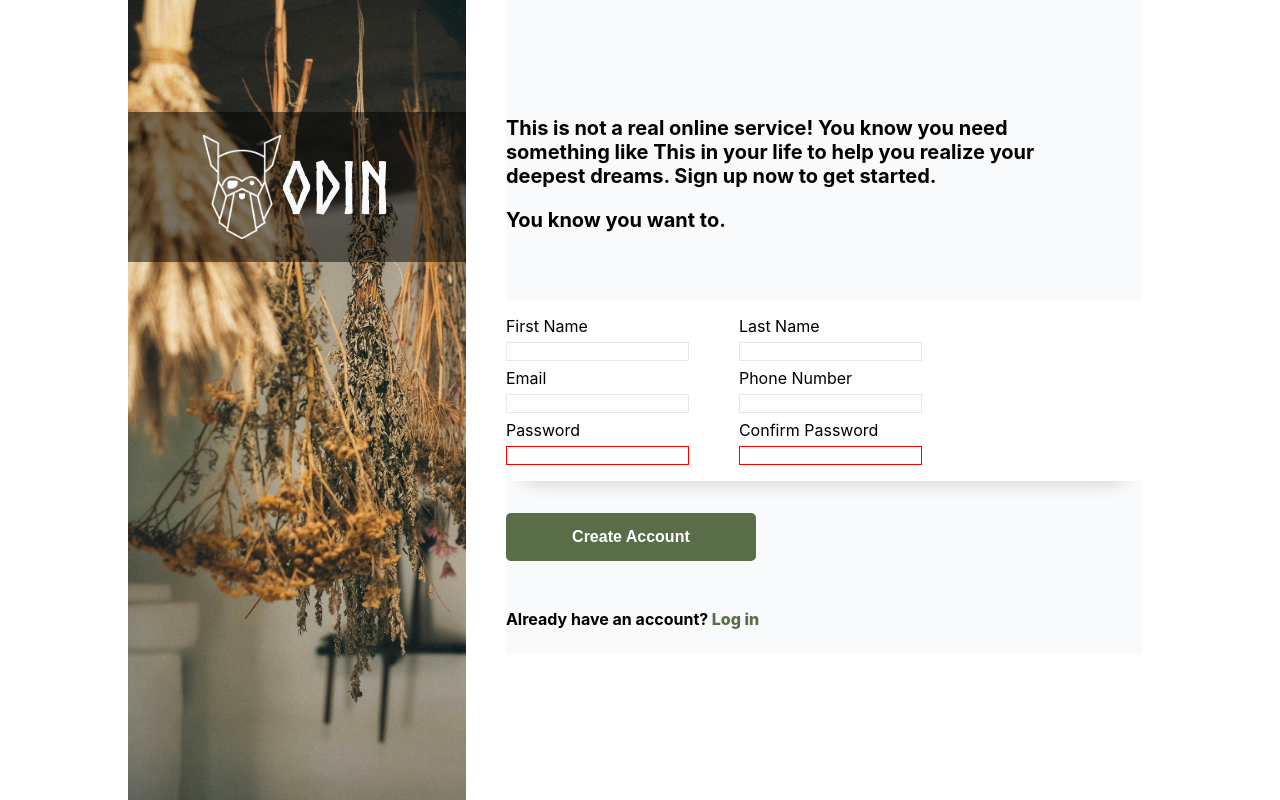
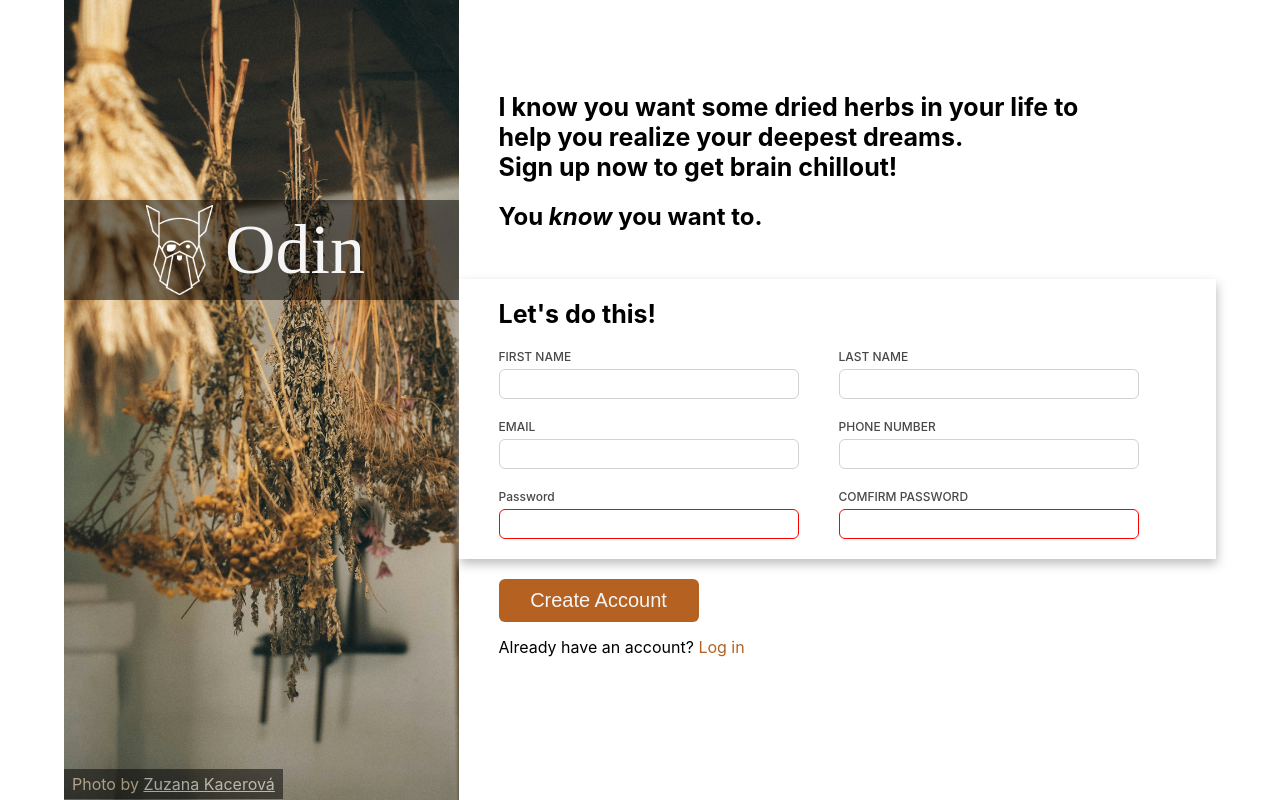
Before and after one commit to akristijan/TOP_signupForm, a plain HTML site: page index.html in a window 1280 px wide. Drawn offline with Linux system fonts and the light colour scheme; a web font is replaced by a local one.

Commit message:
JS added and max  polished

```diff
--- a/index.html
+++ b/index.html
@@ -8,46 +8,86 @@
     <link rel="stylesheet" href="./styles.css">
     <title>Document</title>
 </head>
-<body class="container">
-    <section class="logo-section">
-        <div class="odin">
-            <img src="./img/odin-lined.png" alt="The Odin project logo"><span class="odin-text">ODIN</span>
+<body >
+    <div class="container">
+
+        <div class="image-section">
+            <div class="odin-logo">
+                <img src="./img/odin-lined.png" alt="odin project logo">
+                <p>Odin</p>
+            </div>
+
+            <p class="shoutout">
+                Photo by <a href="https://unsplash.com/@attic_in_my_mind">Zuzana Kacerová</a>
+            </p>
         </div>
 
-    </section>
-    <section class="main-section">
-        <header>
-            <p>
-                This is not a real online service! You know you need something like This
-                in your life to help you realize your deepest dreams.
-                Sign up now to get started.
-            </p>
-            <p>You know you want to.</p>
-        </header>
-        <form action="#" method="post" class="main-form" >
-            <div class="main-form-inputs">
-                <div class="left-inputs">
-                    <label for="firstname">First Name</label>
-                    <input type="text" id="firstname" name="firstName" required>
-                    <label for="mail">Email</label>
-                    <input type="email" id="mail" name="mail" required>
-                    <label for="password">Password</label>
-                    <input type="password" id="password" name="password" required>
-                </div>
-                <div class="right-inputs">
-                    <label for="lastname">Last Name</label>
-                    <input type="text" id="lastname" name="lastName" required>
-                    <label for="phone">Phone Number</label>
-                    <input type="tel" id="phone" name="phone" pattern="[0-9]{3}-[0-9]{3}-[0-9]{3}">
-                    <label for="confirmPwd">Confirm password</label>
-                    <input type="password" id="confirmPwd" name="confirmPwd" required>
-                </div>
+        <div class="right-side">
+
+
+            <header class="header">
+
+                <h1> I know you want some dried herbs in your
+                    life to help you realize your deepest dreams. <span>Sign up now to get brain chillout!</span>
+                </h1>
+                <p></p>
+
+                <h2>You <i>know</i> you want to.</h2>
+
+            </header>
+
+            <form id="form" action="" method="get">
+                <h1>Let's do this!</h1>
+                <ul>
+
+                    <li>
+                        <label for="firstName">FIRST NAME</label>
+                        <input type="text" id="firstName" name="firstName" required>
+                    </li>
+
+                    <li>
+                        <label for="lastName">LAST NAME</label>
+                        <input type="text" id="lastName" required>
+                    </li>
+
+                    <li>
+                        <label for="email">EMAIL</label>
+                        <input type="email" name="email" id="email" required>
+                    </li>
+
+                    <li>
+                        <label for="phone">PHONE NUMBER</label>
+                        <input type="tel" id="phone" name="phoneNumber">
+                    </li>
+
+                    <li>
+                        <label for="passwordOne">Password</label>
+                        <input class='password' type="password" id="password" name="password" required>
+                        <span></span>
+                    </li>
+
+                    <li>
+                        <label for ='confirmPassword'>COMFIRM PASSWORD</label>
+                        <input class='password' type="password" id="confirmPassword" name="confirmPassword" required>
+                        <span></span>
+                    </li>
+
+
+                </ul>
+
+            </form>
+
+            <div class="button-section">
+
+                <button type="submit" class='submitButton' form="form"> Create Account </button>
+                <p>Already have an account? <a href="#">Log in</a></p>
+
             </div>
-            <button type="submit" >Create Account</button>
-        </form>
-        <div class="login">
-            <p><strong>Already have an account?</strong><a href="#" class="link-login"> Log in</a></p>
+
+
         </div>
-    </section>
+
+    </div>
+    <script src="./script.js"></script>
 </body>
 </html>
--- /dev/null
+++ b/script.js
@@ -0,0 +1,44 @@
+const form = document.getElementById('form');
+const firstNameInput = document.getElementById('firstName');
+const lastNameInput = document.getElementById('lastName');
+const emailInput = document.getElementById('email');
+const passwordInput = document.getElementById('password');
+const confirmPasswordInput = document.getElementById('confirmPassword');
+
+form.addEventListener('submit', function(event) {
+  event.preventDefault(); // Prevent the form from submitting
+
+  // Validate first name
+  if (firstNameInput.value.trim() === '') {
+    alert('Please enter your first name.');
+    return;
+  }
+
+  // Validate last name
+  if (lastNameInput.value.trim() === '') {
+    alert('Please enter your last name.');
+    return;
+  }
+
+  // Validate email
+  const emailPattern = /^[^\s@]+@[^\s@]+\.[^\s@]+$/;
+  if (!emailPattern.test(emailInput.value.trim())) {
+    alert('Please enter a valid email address.');
+    return;
+  }
+
+  // Validate password
+  if (passwordInput.value.length < 8) {
+    alert('Password must be at least 8 characters long.');
+    return;
+  }
+
+  // Validate confirmation password
+  if (passwordInput.value !== confirmPasswordInput.value) {
+    alert('Passwords do not match.');
+    return;
+  }
+
+  // If all validation passes, you can submit the form or perform further actions
+  alert('Form submitted successfully!');
+});
--- a/styles.css
+++ b/styles.css
@@ -1,3 +1,4 @@
+/* CSS */
 :root {
     font-family: Inter, sans-serif;
     font-feature-settings: 'liga' 1, 'calt' 1; /* fix for Chrome */
@@ -6,147 +7,237 @@
     :root { font-family: InterVariable, sans-serif; }
   }
 
-  @font-face {
-    font-family: my-odinFont;
-    src: url('Norse-Bold.otf');
-  }
-
-*, *::after, *::before {
+*, ::after,::before{
+    margin: 0;
     box-sizing: border-box;
 }
 
-body {
-    margin: 0;
-    font-family: Inter,-apple-system, BlinkMacSystemFont, avenir next, avenir, segoe ui, helvetica neue, helvetica, Cantarell, Ubuntu, roboto, noto, arial, sans-serif;
-    display: flex;
-    height: 100dvh;
-    font-size: 16px;
-}
+body{
 
-header {
-    font-size: 1.25rem;
-    font-family: Inter;
-    background-color: #F9FAFB;
-    font-weight: bold;
-    padding-top: 6rem;
-    padding-bottom: 2rem;
-    padding-right: 3.5rem;
-}
+    height: 100vh;
+    padding: 0;
+    font-family: Inter,sans-serif;
 
-button {
-    width: 250px;
-    font-size: 1rem;
-    padding: 15px 25px;
-    background-color: #596D48;
-    color: #fff;
-    font-weight: bold;
-    border: none;
-    border-radius: 5px;
-}
-
-img {
-    display: block;
-    max-width: 100%;
 }
 
 label {
     text-transform: capitalize;
 }
 
-.container {
-    width: 80%;
-    max-width: 1155px;
+.container{
+    display: flex;
     margin: 0 auto;
+    width: 90%;
+    max-width: 1300px;
 }
 
-.logo-section {
-    width: 33%;
-    background-image: url('./img/herbs.jpg');
+.image-section{
+    background-image: url("./img/herbs.jpg");
     background-repeat: no-repeat;
+    width: 600px;
+    min-width:215px;
+    height: 100vh;
     background-size: cover;
 
 }
 
-.main-section {
-    max-width: 66%;
-    padding-left: 2.5rem;
+.odin-logo{
+    background-color: rgba(0,0,0,.5);
+    width: 100%;
+    height: 100px;
+    display: flex;
+    justify-content: center;
+    align-items: center;
+    margin-top: 200px;
+    position: relative;
+}
+
+.odin-logo img{
+    height: 90px;
+    width: auto;
+}
+
+.odin-logo p{
+    font-family:"Yanone Kaffeesatz" ;
+    color: whitesmoke;
+    font-size: 70px;
+    padding: 12px;
+    margin: 0;
+}
+
+.yanone-kaffeesatz {
+    font-family: "Yanone Kaffeesatz", sans-serif;
+    font-optical-sizing: auto;
+    font-weight: 200;
+    font-style: normal;
+}
+
+.shoutout{
+    position: absolute;
+    bottom: 1px;
+    padding: 5px 8px;
+    color: wheat;
+    background-color: black;
+    opacity: .5;
+}
+.shoutout a{
+    color: whitesmoke;
+}
+
+
+/* Right side */
+
+.right-side{
+    display: flex;
+    flex-direction: column;
+    align-items: flex-start;
+    background-color: white;
+    width: 100%;
+}
+
+.header{
+
+    width: 80%;
+    margin-left: 40px;
+    margin-top: calc(2px + 7vw);
+    margin-bottom: calc(10px + 3vw);
+}
+
+.disclaimer-section p{
+    margin: 0;
+}
+
+span{
+    display: block;
+}
+
+
+form {
+    flex: 1;
+    width: 100%;
+    padding-left: 40px;
+    padding-top: 20px;
+    padding-right: 20px;
+    box-shadow: 1px 5px 10px 0px rgb(192, 191, 191)
+}
+h1{
+    margin: 0;
+    font-size:25px;
+    margin-bottom: 20px;
 
 }
 
-.odin {
-
-    margin-top: 7rem;
-    display: flex;
-    justify-content: center;
-    align-items: center;
-    height: 150px;
-    background-color: rgba(0,0,0,.5);
+form li{
+    list-style: none;
+    margin-bottom: 20px;
 }
 
-.odin-text {
-    font-family: my-odinFont;
-    color: #F9FAFB;
-    font-weight: 800;
-    font-size: 4.5rem;
+
+ul{
+    margin: 0;
+    padding: 0;
 }
 
-.odin img {
-    max-height: 70%;
-
-    object-fit: contain;
+input, label{
+    appearance: none;
+    width: 100%;
+    outline: none;
+    border: 0;
+    margin: 0;
+    padding: 0;
+    font-family: inherit;
+    font-size: 100%;
 }
 
-/* Form Sytling */
-.main-form {
-    background-color: #F9FAFB;
-    padding: 1rem 0;
+input{
+    border: 1px solid #d3d1d1;
+    height: 30px;
+    border-radius: 6px;
+    padding: 10px 6px;
+}
+
+label{
+    font-size: 12px;
+    font-weight: 550;
+    color: rgb(73, 72, 72);
+    margin-bottom: 5px;
+}
+
+input:focus{
+    border: 1px solid blue;
+    box-shadow: 3px 3px 10px 0px rgb(189, 189, 189)
+}
+
+
+/* button section */
+
+.button-section{
+    width: 100%;
+    flex: 1;
     display: flex;
     flex-direction: column;
-    justify-content: flex-start;
-    gap: 2rem;
-
+    padding-top: 20px;
 }
 
-.main-form-inputs {
-    padding: 1rem 0;
-    background-color: #fff;
-    display: flex;
-    justify-content: flex-start;
-    gap: 3.125rem;
-    box-shadow: 0px 18px 20px -20px rgba(0, 0, 0, 0.247);
+button{
+    width: 70%;
+    border: none;
+    background-color: rgb(181, 97, 33);
+    border-radius: 6px;
+    padding: 10px 10px;
+    margin-left: 40px;
+    font-size: 20px;
+    color: whitesmoke;
+    margin-bottom: 1px;
+    cursor: pointer;
 }
 
-input {
-    width: 100%;
-    border: 1px solid #E5E7EB;
+.button-section p{
+    margin-left: 40px;
 }
 
-.left-inputs,
-.right-inputs
-{
-    display: flex;
-    flex-direction: column;
-    gap: .4rem;
+.button-section a{
+    text-decoration: none;
+    color: rgb(181, 97, 33);
 }
 
-.login {
-    padding: .5rem 0;
-    background-color: #F9FAFB;
-    padding-top: 1rem;
+@media only screen and (min-width: 900px) {
+    ul{
+        display: flex;
+        flex-wrap: wrap;
+        max-width: 800px;
+    }
+
+    .right-side li{
+        display: flex;
+        flex-direction: column;
+        margin-right: 40px;
+    }
+    input, label{
+        width: 300px;
+    }
+
+    .disclaimer-section{
+        max-width: 600px;
+    }
+
+    button{
+        width: 200px;
+        margin-bottom: 15px;
+    }
 }
 
-.link-login {
-    text-decoration: none;
-    color: #596D48;
-    font-weight: 800;
+
+.error{
+    border: 1px solid red;
+}
+
+.error  + span::after{
+    content: '* Passwords do not match';
+    color: red;
+    font-size: 12px;
 }
 
 input[type="password"]:invalid {
     border: 1px solid red;
 }
-
-input:focus {
-    border-color: cadetblue;
-    border: 1px solid rgb(124, 166, 243);
-    box-shadow: rgba(0, 0, 0, 0.35) 0px 5px 15px;
-}
```
